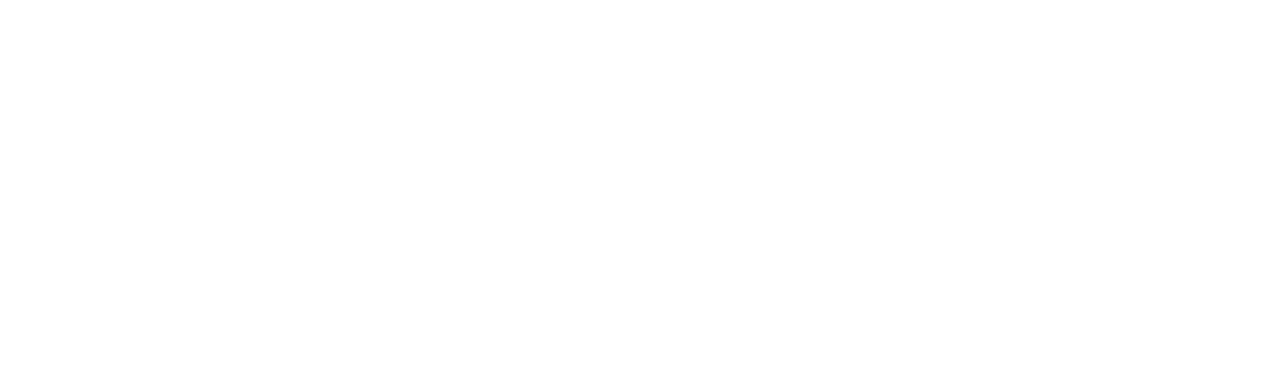
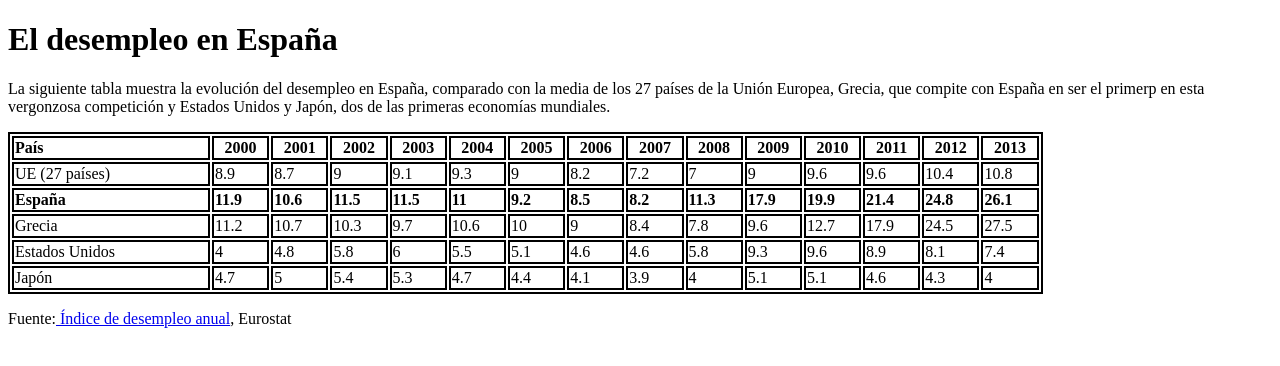
Before and after one commit to RoCardona/rcl-se03-html-css-04112022, a plain HTML site: page Ej19/index.html in a window 1280 px wide. Drawn offline with Linux system fonts and the light colour scheme.

Commit message:
ejercicio 19 terminado

```diff
--- a/Ej19/css/style19.css
+++ b/Ej19/css/style19.css
@@ -0,0 +1,30 @@
+table {
+    border: 2px solid black;
+}
+th {
+text-align: center;
+border: 2px solid black;
+width: 4vw;
+}
+.init {
+text-align: center;
+border: 2px solid black;
+width: 15vw;
+text-align: left;
+}
+td {
+border: 2px solid black;
+width: 4vw;
+text-align: left;
+}
+.init-e {
+  text-align: center;
+border: 2px solid black;
+width: 15vw;
+text-align: left;
+}
+.left {
+text-align: left;
+border: 2px solid black;
+width: 4vw;
+}
--- a/Ej19/index.html
+++ b/Ej19/index.html
@@ -1,13 +1,124 @@
 <!DOCTYPE html>
 <html lang="en">
-<head>
-    <meta charset="UTF-8">
-    <meta http-equiv="X-UA-Compatible" content="IE=edge">
-    <meta name="viewport" content="width=device-width, initial-scale=1.0">
+  <head>
+    <meta charset="UTF-8" />
+    <meta http-equiv="X-UA-Compatible" content="IE=edge" />
+    <meta name="viewport" content="width=device-width, initial-scale=1.0" />
     <title>Document</title>
-    <link rel="stylesheet" href="./css/style19.css">
-</head>
-<body>
-
-</body>
+    <link rel="stylesheet" href="./css/style19.css" />
+  </head>
+  <body>
+    <h1>El desempleo en España</h1>
+    <p>
+      La siguiente tabla muestra la evolución del desempleo en España, comparado
+      con la media de los 27 países de la Unión Europea, Grecia, que compite con
+      España en ser el primerp en esta vergonzosa competición y Estados Unidos y
+      Japón, dos de las primeras economías mundiales.
+    </p>
+    <table>
+      <tr>
+        <th class="init">País</th>
+        <th>2000</th>
+        <th>2001</th>
+        <th>2002</th>
+        <th>2003</th>
+        <th>2004</th>
+        <th>2005</th>
+        <th>2006</th>
+        <th>2007</th>
+        <th>2008</th>
+        <th>2009</th>
+        <th>2010</th>
+        <th>2011</th>
+        <th>2012</th>
+        <th>2013</th>
+      </tr>
+      <tr>
+        <td class="init">UE (27 países)</td>
+        <td>8.9</td>
+        <td>8.7</td>
+        <td>9</td>
+        <td>9.1</td>
+        <td>9.3</td>
+        <td>9</td>
+        <td>8.2</td>
+        <td>7.2</td>
+        <td>7</td>
+        <td>9</td>
+        <td>9.6</td>
+        <td>9.6</td>
+        <td>10.4</td>
+        <td>10.8</td>
+      </tr>
+      <tr>
+        <th class="init-e">España</th>
+        <th class="left">11.9</th>
+        <th class="left">10.6</th>
+        <th class="left">11.5</th>
+        <th class="left">11.5</th>
+        <th class="left">11</th>
+        <th class="left">9.2</th>
+        <th class="left">8.5</th>
+        <th class="left">8.2</th>
+        <th class="left">11.3</th>
+        <th class="left">17.9</th>
+        <th class="left">19.9</th>
+        <th class="left">21.4</th>
+        <th class="left">24.8</th>
+        <th class="left">26.1</th>
+      </tr>
+      <tr>
+        <td class="init">Grecia</td>
+        <td>11.2</td>
+        <td>10.7</td>
+        <td>10.3</td>
+        <td>9.7</td>
+        <td>10.6</td>
+        <td>10</td>
+        <td>9</td>
+        <td>8.4</td>
+        <td>7.8</td>
+        <td>9.6</td>
+        <td>12.7</td>
+        <td>17.9</td>
+        <td>24.5</td>
+        <td>27.5</td>
+      </tr>
+      <tr>
+        <td class="init">Estados Unidos</td>
+        <td>4</td>
+        <td>4.8</td>
+        <td>5.8</td>
+        <td>6</td>
+        <td>5.5</td>
+        <td>5.1</td>
+        <td>4.6</td>
+        <td>4.6</td>
+        <td>5.8</td>
+        <td>9.3</td>
+        <td>9.6</td>
+        <td>8.9</td>
+        <td>8.1</td>
+        <td>7.4</td>
+      </tr>
+      <tr>
+        <td class="init">Japón</td>
+        <td>4.7</td>
+        <td>5</td>
+        <td>5.4</td>
+        <td>5.3</td>
+        <td>4.7</td>
+        <td>4.4</td>
+        <td>4.1</td>
+        <td>3.9</td>
+        <td>4</td>
+        <td>5.1</td>
+        <td>5.1</td>
+        <td>4.6</td>
+        <td>4.3</td>
+        <td>4</td>
+      </tr>
+    </table>
+    <p>Fuente:<a href="URL"> Índice de desempleo anual</a>, Eurostat</p>
+  </body>
 </html>
```
